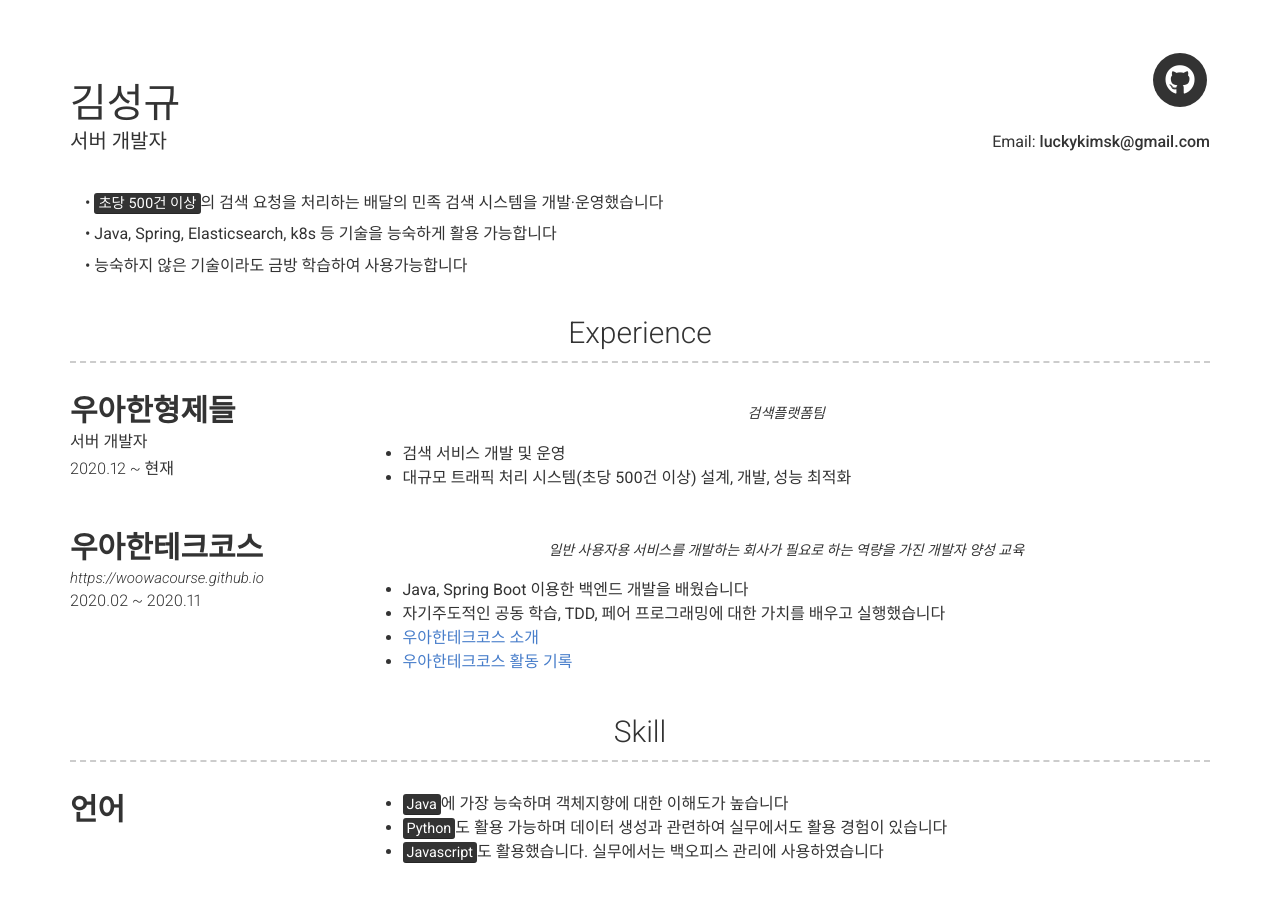
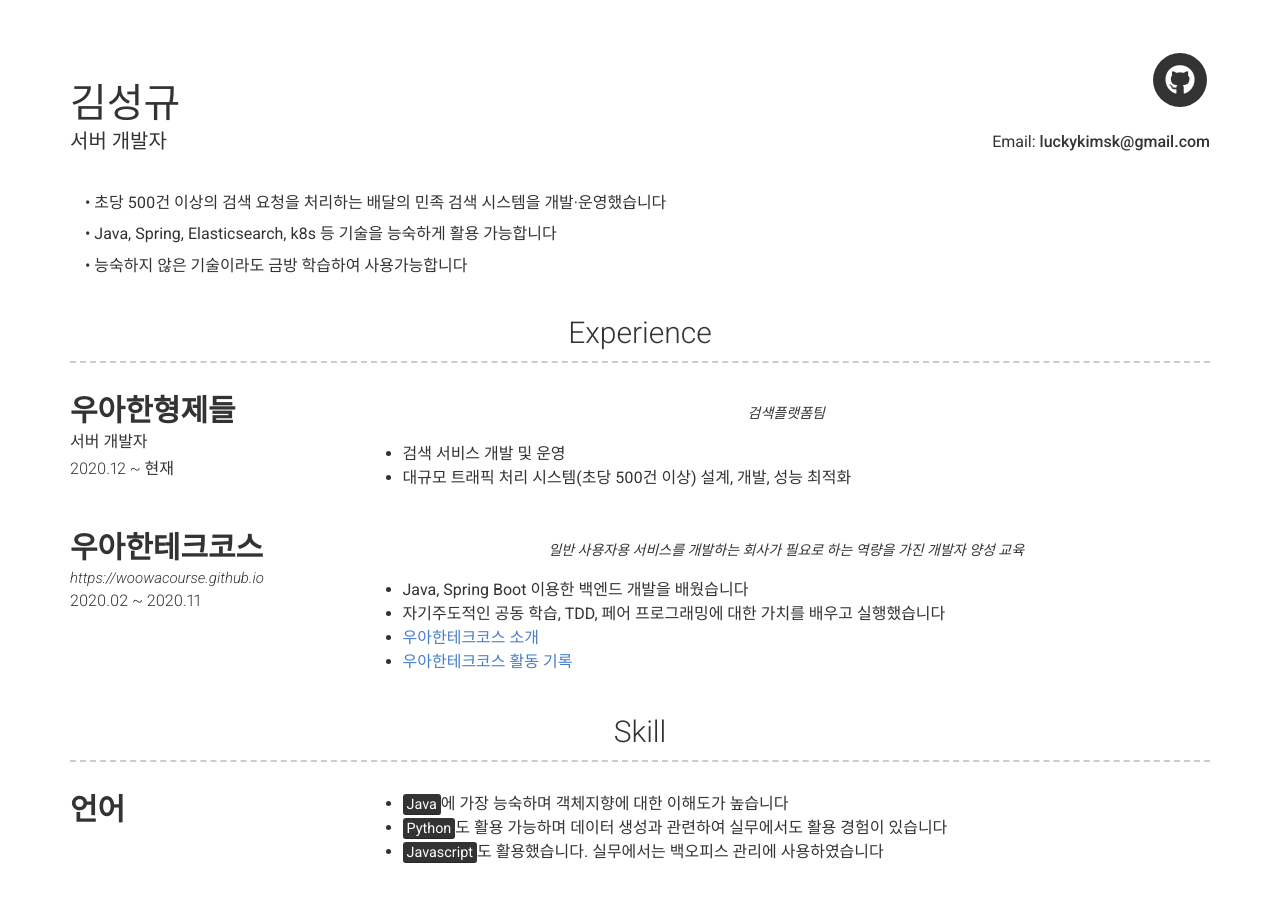
Before and after one commit to KimSeongGyu1/KimSeongGyu1.github.io, a Jekyll site: the page built from index.md, in a window 1280 px wide and 900 px high. Built offline with Jekyll 4.4.1, drawn with Linux system fonts in a browser that asks for light colours; nearby versions of some CDN libraries.

Commit message:
불필요 하이라이팅 제거

```diff
--- a/_config.yml
+++ b/_config.yml
@@ -28,7 +28,7 @@ github_username:  KimSeongGyu1
 about_title:
 #about_profile_image: images/developer.png
 about_content: | # this will include new lines to allow paragraphs
-  • <mark>초당 500건 이상</mark>의 검색 요청을 처리하는 배달의 민족 검색 시스템을 개발·운영했습니다
+  • 초당 500건 이상의 검색 요청을 처리하는 배달의 민족 검색 시스템을 개발·운영했습니다
 
   • Java, Spring, Elasticsearch, k8s 등 기술을 능숙하게 활용 가능합니다
 
```
